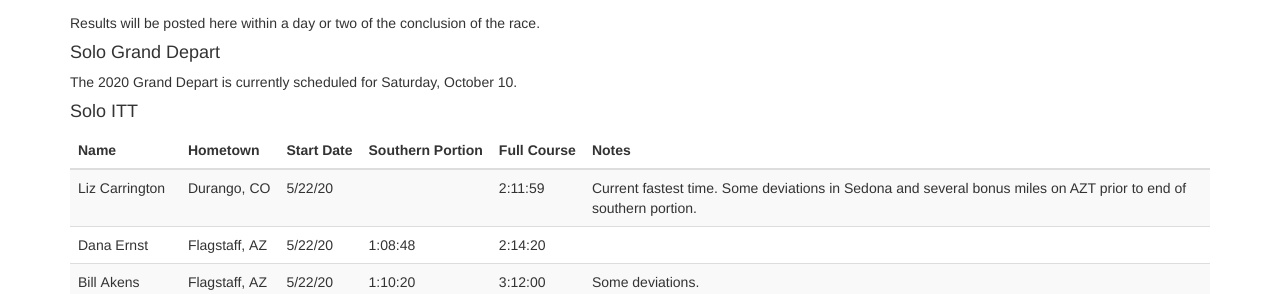
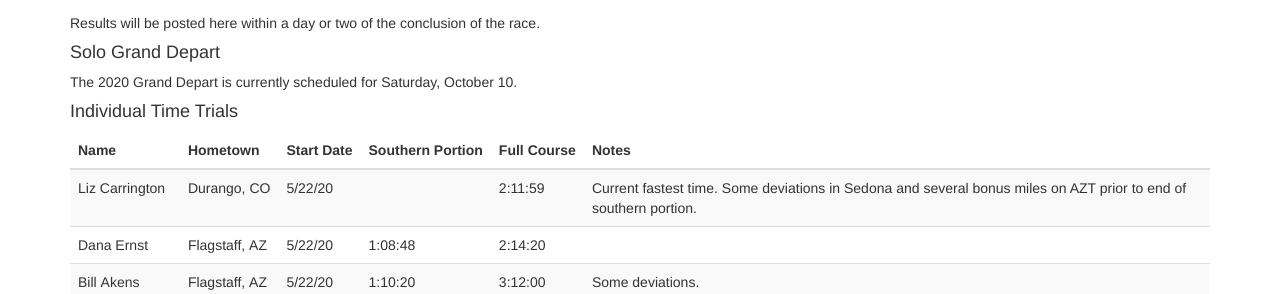
Before and after one commit to dcernst/PinyonsPines, a Jekyll site: the page built from results2020.md, in a window 1280 px wide and 1169 px high. Shown: the part 547-841 px from the top of the window. Built offline with Jekyll 4.4.1, drawn with Linux system fonts in a browser that asks for light colours; nearby versions of some CDN libraries.

Commit message:
Tweaked title

```diff
--- a/results2020.md
+++ b/results2020.md
@@ -194,7 +194,7 @@ The 2020 Grand Depart is currently scheduled for Saturday, October 10.
 </div>
 </center> -->
 
-#### Solo ITT
+#### Individual Time Trials
 
 <center>
 <div class="table-responsive">
```
